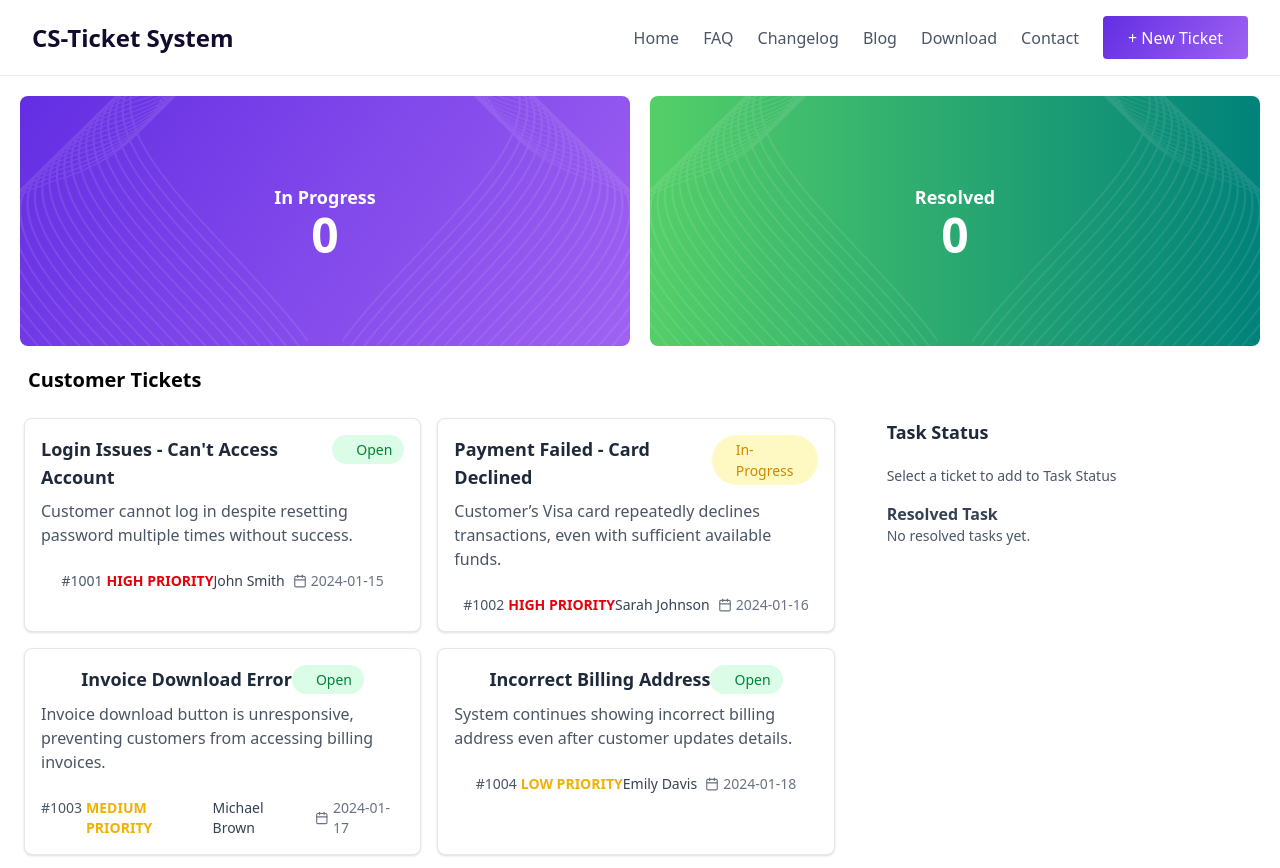
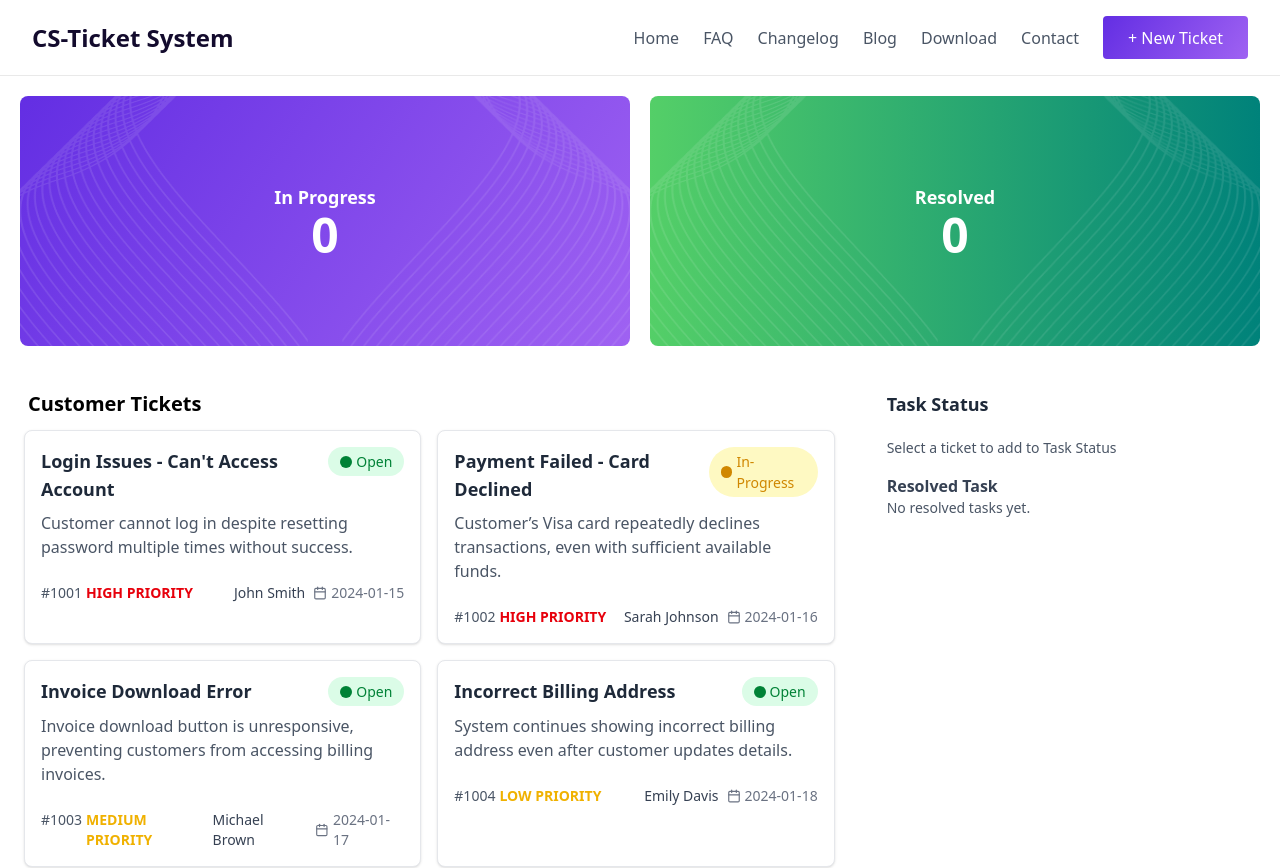
Before and after one commit to SiratimMChy/Customer-Support-Tickets, a React (Vite) app: page / in a window 1280 px wide. Shown: the top 868 px of the page. Built offline with nearby package versions, Linux system fonts and the light colour scheme.

Commit message:
sixth commit

```diff
--- a/src/Components/Card.jsx
+++ b/src/Components/Card.jsx
@@ -19,12 +19,13 @@ const Card = ({ ticketPromise, setResolved, setProgress }) => {
     }, [ticketPromise]);
 
     useEffect(() => {
-        if (setProgress ) {
-            setProgress (taskStatus.length);
-        } else if (setResolved) {
+        if (setProgress) {
+            setProgress(taskStatus.length);
+        }
+        if (setResolved) {
             setResolved(resolvedTasks.length);
         }
-    }, [taskStatus, resolvedTasks, setProgress , setResolved]);
+    }, [taskStatus, resolvedTasks, setProgress, setResolved]);
     const handleTask = (ticket) => {
         const findtaskStatus = taskStatus.find(el => el.id === ticket.id);
         const filtertickets = tickets.filter(el => el.id !== ticket.id)
@@ -38,27 +39,26 @@ const Card = ({ ticketPromise, setResolved, setProgress }) => {
         toast.info("The In Progress count increases");
         toast.info("It is removed from the Customer Tickets list")
     }
-    if (!tickets || tickets.length === 0) {
-        return <div className='text-center py-10 text-gray-400'>No tickets found</div>
-    }
     return (
         <>
-            <h2 className='text-xl font-bold px-7'>Customer Tickets</h2>
+
             <div className='grid grid-col-1 lg:grid-cols-3 gap-8 p-6'>
                 <div className='lg:col-span-2'>
+                    <h2 className='text-xl font-bold px-1 mb-3'>Customer Tickets</h2>
                     <div className='grid sm:grid-cols-1 md:grid-cols-2 gap-4 mb-5'>
-                        {tickets.map(el => (
+                        {tickets.length > 0
+                            ? tickets.map(el => (
                                 <div key={el.id} className='bg-white shadow rounded-lg p-4 border border-gray-200 w-full hover:shadaw-md cursor-pointer' onClick={() => handleTask(el)}>
                                     <Container>
-                                    <div className='flex justify-center items-start'>
+                                        <div className='flex justify-between items-start'>
                                             <h3 className='text-lg font-semibold text-gray-800'>{el.title}</h3>
                                             <span className={`flex items-center gap-1 px-3 py-1 text-[14px] font-medium rounded-full ${statusColors[el.status]}`}>
-                                            <span className='h-2 w-2 rounded-full'></span>
+                                                <span className='h-3 w-3 rounded-full bg-current'></span>
                                                 {el.status}
                                             </span>
                                         </div>
                                         <p className='text-gray-600 text-[16px] mt-2'>{el.description}</p>
-                                    <div className='flex justify-center items-start mt-4 text-sm'>
+                                        <div className='flex justify-between items-start mt-4 text-sm'>
                                             <div className='flex flex-row gap-1 mt-2 items-start'>
                                                 <span className="text-gray-600 font-medium">{el.id}</span>
                                                 <span className={`${el.priority === "High" ? "text-red-600" : "text-yellow-500"} font-semibold`}>
@@ -77,9 +77,9 @@ const Card = ({ ticketPromise, setResolved, setProgress }) => {
                                         </div>
                                     </Container>
                                 </div>
-                        ))
-
-                        }
+                            )) : (
+                                <div className='text-center py-10 text-gray-400'>No tickets found</div>
+                            )}
                     </div>
                 </div>
 
--- a/src/Components/TaskStatus.jsx
+++ b/src/Components/TaskStatus.jsx
@@ -2,14 +2,14 @@ import React from 'react';
 import { toast } from 'react-toastify';
 import Container from './Container';
 
-const TaskStatus = ({ taskStatus, setTaskStatus, resolvedTasks, setResolvedTask }) => {
+const TaskStatus = ({taskStatus, setTaskStatus,resolvedTasks,setResolvedTasks}) => {
     const handleCompleteTask = cTask => {
         const res = taskStatus.filter(el => el.id !== cTask.id)
         setTaskStatus(res);
-        setResolvedTask([...resolvedTasks, cTask]);
-        toast.info("Completed");
+        setResolvedTasks([...resolvedTasks, cTask]);
+        toast.success("Completed");
         toast.info("In Progess count decreased");
-        toast.success("Resolved count increased")
+        toast.info("Resolved count increased")
     }
     return (
         <div className=" pt-0  gap-8 p-4 px-5 mb-0 lg:w-[480px] md:w-[480px]">
```
Lines whose indentation alone changed are shown as unchanged.
